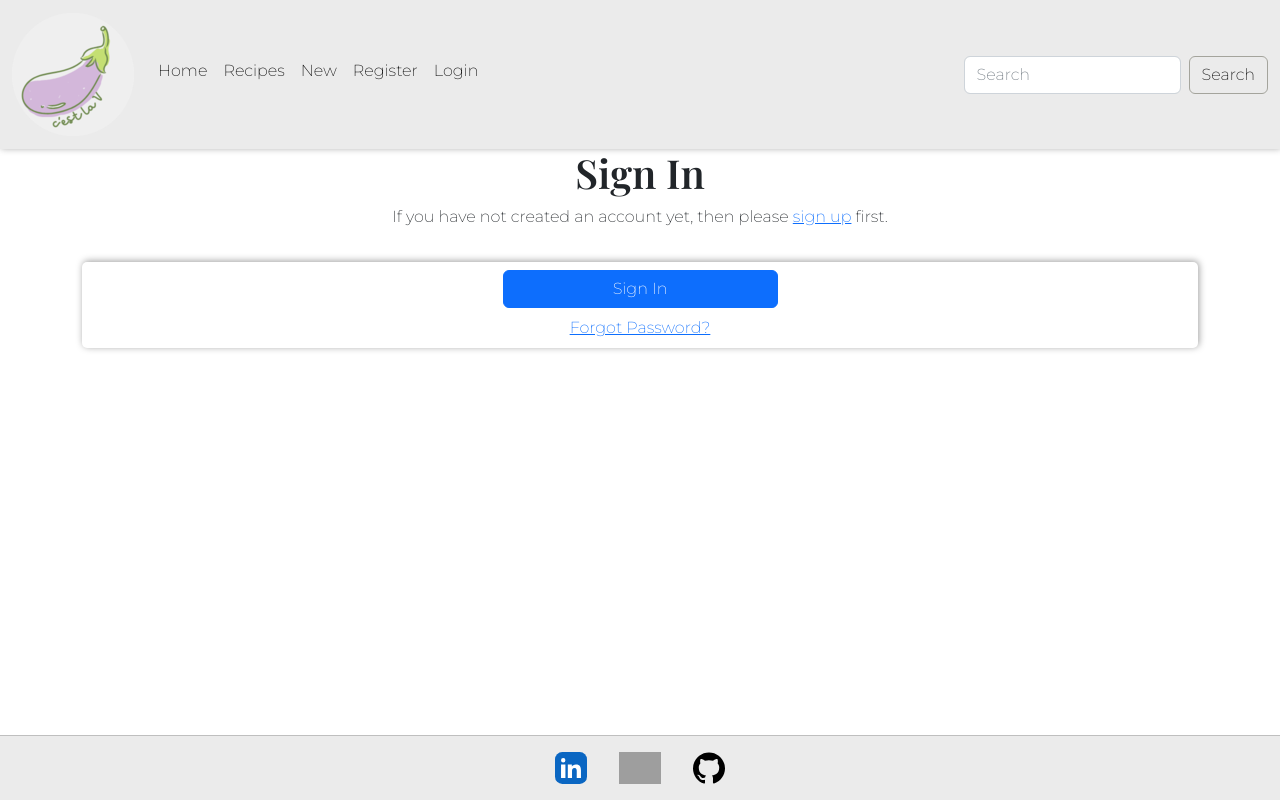
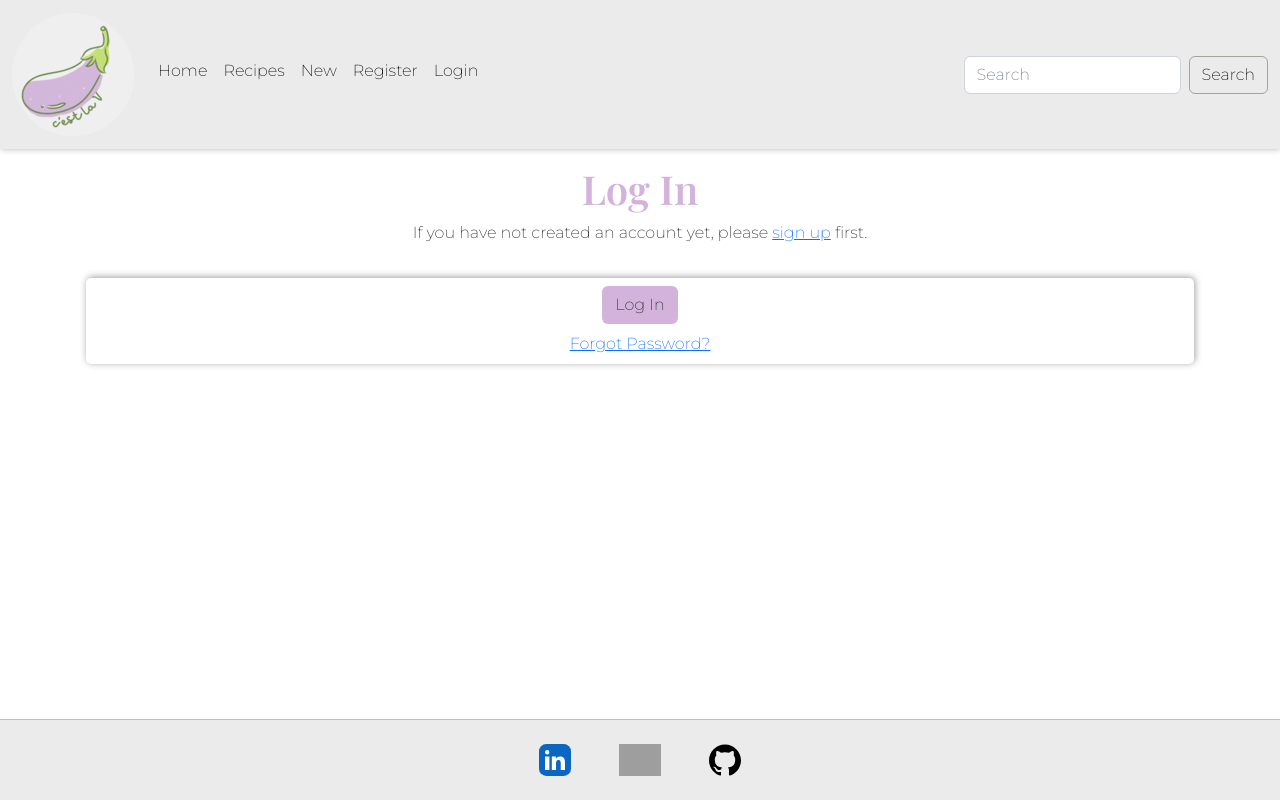
Before and after one commit to Ila-bura/C-est-la-V, a Django app: template templates/account/login.html in a window 1280 px wide. Run offline with Django 3.2, Linux system fonts and the light colour scheme; the template is opened without the code that fills it, so the values that code supplies are empty; some libraries are stand-ins or nearby versions; grey boxes are pictures that could not be loaded.

Commit message:
Style sign in and sign out forms

```diff
--- a/static/css/base.css
+++ b/static/css/base.css
@@ -39,6 +39,7 @@ h4,
 h5,
 h6 {
     font-family: var(--title);
+    color: var(--pink);
 }
 
 /* Header */
@@ -83,11 +84,11 @@ footer {
 
 .social-icon {
     height: 2rem;
-    margin: 1rem;
+    margin: 1.5rem;
 }
 
 .active {
-    border-bottom: 2px solid var(--blue);
+    border-bottom: 2px solid var(--green);
     font-weight: 500;
 }
 
@@ -99,3 +100,12 @@ footer {
     box-shadow: var(--smal-box-shadow);
     border-radius: 5px;
 }
+
+.form-btn {
+    background-color: var(--pink);
+}
+
+.form-btn:hover {
+    background-color: var(--off-white);
+    border-color: var(--pink);
+}
--- a/templates/account/login.html
+++ b/templates/account/login.html
@@ -1,10 +1,10 @@
 {% extends "account/base.html" %} {% load i18n %} {% block title %} {%trans
 "Sign In"%}{% endblock %} {% block content %}
-<div class="container text-center">
-  <h1>{% trans "Sign In" %}</h1>
+<div class="container text-center p-3">
+  <h1>{% trans "Log In" %}</h1>
 
   <p>
-    {% blocktrans %}If you have not created an account yet, then please
+    {% blocktrans %}If you have not created an account yet, please
     <a href="{{ signup_url }}">sign up</a> first.{% endblocktrans %}
   </p>
 
@@ -16,8 +16,8 @@
       value="{{ redirect_field_value }}"
     />
     {% endif %}
-    <button class="btn btn-primary w-25 mb-2" type="submit">
-      {% trans "Sign In" %}
+    <button class="btn form-btn w-22 mb-2" type="submit">
+      {% trans "Log In" %}
     </button>
     <a
       class="button secondaryAction d-block"
--- a/templates/account/logout.html
+++ b/templates/account/logout.html
@@ -1,6 +1,6 @@
 {% extends "account/base.html" %} {% load i18n %} {% block title %}{% trans
 "Sign Out" %}{% endblock %} {% block content %}
-<div class="container text-center">
+<div class="container text-center p-3">
   <h1>{% trans "Sign Out" %}</h1>
 
   <p>{% trans 'Are you sure you want to sign out?' %}</p>
@@ -13,7 +13,7 @@
       value="{{ redirect_field_value }}"
     />
     {% endif %}
-    <button type="submit" class="btn btn-primary w-25">
+    <button type="submit" class="btn form-btn w-22">
       {% trans 'Sign Out' %}
     </button>
   </form>
```
Also changed, not shown: cestlav/settings.py (+14 -14 lines), templates/account/signup.html (+5 -5 lines).
